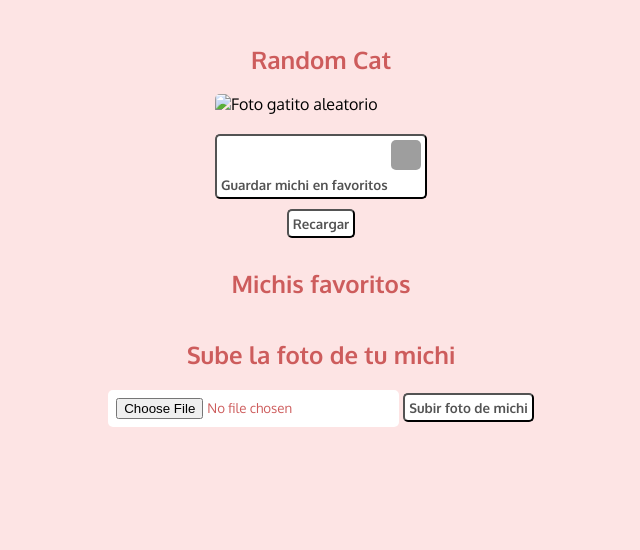
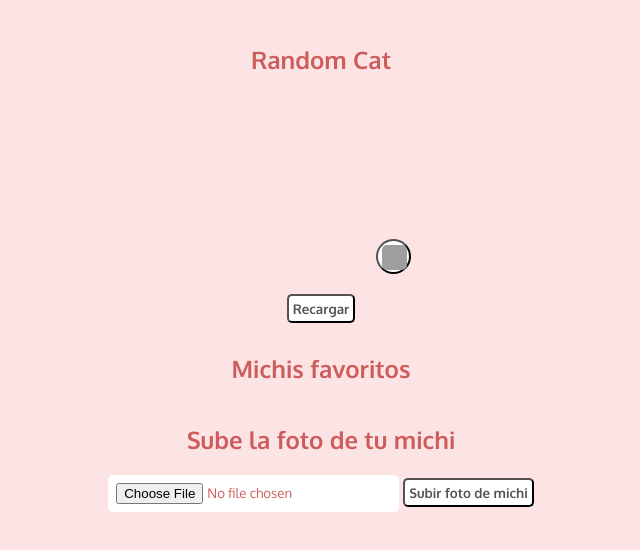
Before and after one commit to acadavido/the-cat-api, a plain HTML site: page index.html in a window 1280 px wide. Shown: the part 88-638 px from the top of the page, without its empty margins (319-959 px from the left). Drawn offline with nearby package versions, Linux system fonts and the light colour scheme; no server answers; grey boxes are pictures that could not be loaded.

Commit message:
Antes de actualizar boton favoritos

```diff
--- a/index.html
+++ b/index.html
@@ -22,12 +22,13 @@
     <section id="randomMichis">
         <h2>Random Cat</h2>
 
-        <article>
-            <img id="img1" width="150" alt="Foto gatito aleatorio"><br>
-            <button id="btn1" >
-                Guardar michi en favoritos
-                <img id="favorite-icon" src="https://cdn-icons-png.flaticon.com/512/1077/1077035.png" alt="">
-            </button>
+        <article id="randomCat">
+            <div id="img1">
+                <!-- <img id="img1" width="150" alt="Foto gatito aleatorio"> -->
+                <button id="btn1" >
+                    <img id="favorite-icon" src="https://cdn-icons-png.flaticon.com/512/1077/1077035.png" alt="">
+                </button>
+            </div>
         </article>
 
 
@@ -43,12 +44,6 @@
     <section id="favoritesMichis">
         <h2>Michis favoritos</h2>
         <div id="favoritesCats">
-            <!-- <article>
-                <img id="img1" width="150" alt="Foto gatito aleatorio"><br>
-                <button>Sacar al michi de favoritos</button>
-            </article> -->
-        </div>
-
     </section>
 
     <section id="uploadingMichi">
--- a/main.js
+++ b/main.js
@@ -34,7 +34,9 @@ async function loadRandomMichis() {
         const btn1=document.getElementById("btn1")
 
 
-        img1.src = data[0].url
+        // img1.src = data[0].url
+        img1.style.backgroundImage = `url(${data[0].url})`
+
 
 
         btn1.onclick = () => saveFavoriteMichi(data[0].id)
--- a/styles.css
+++ b/styles.css
@@ -61,6 +61,15 @@ img{
     height: 180px;
     margin-bottom: 20px;
 }
+#img1{
+    background-repeat: no-repeat;
+    background-size: cover;
+    border-radius: 5px;
+    width: 180px;
+    height: 180px;
+    margin-bottom: 20px;
+    position: relative;
+}
 button{
     background-color: rgb(255, 255, 255);
     color: rgb(83, 83, 83);
@@ -70,12 +79,26 @@ button{
     font-weight: 700;
     border-color: rgb(83, 83, 83);
 }
+
+#btn1{
+    margin: 0;
+    border-radius: 50%;
+    height: 35px;
+    width: 35px;
+    background-color: white;
+    position: absolute;
+    right: 0;
+    bottom: 0;
+}
+#btn1:hover{
+    background-color: rgba(253, 225, 225, 0.877);
+}
 #favorite-icon{
-    height: 30px;
-    width: 30px;
+    height: 25px;
+    width: 25px;
 }
 button:hover{
-    background-color: rgb(190, 190, 190);
+    background-color: rgba(224, 224, 224, 0.945);
 }
 #newFile{
     background-color: rgb(255, 255, 255);
```
